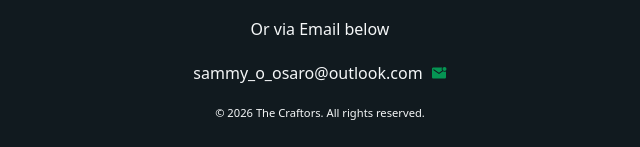
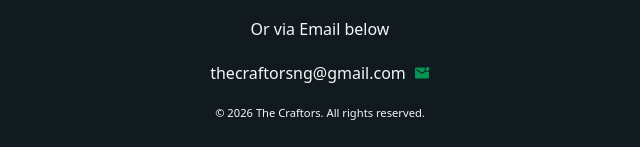
Before and after one commit to sicktooth/theCraftors, a website: page index.html in a window 1280 px wide. Shown: the part 2398-2545 px from the top of the page, 320-960 px from the left. Drawn offline with nearby package versions, Linux system fonts and the light colour scheme.

Commit message:
Update contact email in index.html

```diff
--- a/index.html
+++ b/index.html
@@ -14,7 +14,7 @@
         <meta name="viewport" content="width=device-width, initial-scale=1.0">
         <title>Welcome | The Craftors</title>
         <!-- Primary SEO -->
-        <meta name="description" content="Freelance web developer building fast, responsive, SEO-friendly websites. Transparent pricing and timely delivery. Contact: sammy_o_osaro@outlook.com">
+        <meta name="description" content="Freelance web developer building fast, responsive, SEO-friendly websites. Transparent pricing and timely delivery. Contact: thecraftorsng@gmail.com">
         <meta name="keywords" content="web developer, freelance web developer, responsive websites, SEO-friendly websites, The Craftors, web design, front-end developer">
         <meta name="author" content="Samuel Ogboru">
         <meta name="robots" content="index, follow">
@@ -46,7 +46,7 @@
             "name": "Samuel Ogboru",
             "alternateName": "The Craftors",
             "url": "https://the-craftors.vercel.app/",
-            "email": "mailto:sammy_o_osaro@outlook.com",
+            "email": "mailto:thecraftorsng@gmail.com",
             "jobTitle": "Freelance Web Developer",
             "description": "I build fast, responsive, SEO-friendly websites with clear timelines and transparent pricing.",
             "sameAs": [
@@ -92,7 +92,7 @@
                 <footer class="flex flex-col mt-auto pb-2.5">
 
                     <div class="pb-3">
-                        <a class="flex items-center gap-2 hover:text-craftors-accent transition-all" href="mailto:sammy_o_osaro@outlook.com">sammy_o_osaro@outlook.com <ion-icon class="text-craftors-accent" name="mail-unread"></ion-icon></a>
+                        <a class="flex items-center gap-2 hover:text-craftors-accent transition-all" href="mailto:thecraftorsng@gmail.com">thecraftorsng@gmail.com <ion-icon class="text-craftors-accent" name="mail-unread"></ion-icon></a>
                     </div>
                     <p class="text-[0.75rem] mt-5">&copy; 2026 The Craftors. All rights reserved.</p>
                 </footer>
@@ -313,7 +313,7 @@
                     <div class="flex gap-5 mt-3 md:mt-0 flex-col items-center">
                         <a href="https://wa.me/message/BA5RD2ZLGZ7TH1" target="_blank" rel="noopener noreferrer" class="hover:text-craftors-accent transition-all flex items-center gap-2">Contact via Whatsapp <ion-icon class="text-craftors-accent" name="logo-whatsapp"></ion-icon></a>
                         <p>Or via Email below</p>
-                        <a class="hover:text-craftors-accent transition-all flex items-center gap-2" href="mailto:sammy_o_osaro@outlook.com">sammy_o_osaro@outlook.com <ion-icon class="text-craftors-accent" name="mail-unread"></ion-icon></a>
+                        <a class="hover:text-craftors-accent transition-all flex items-center gap-2" href="mailto:thecraftorsng@gmail.com">thecraftorsng@gmail.com <ion-icon class="text-craftors-accent" name="mail-unread"></ion-icon></a>
                         <p class="text-[0.7rem]">&copy; 2026 The Craftors. All rights reserved.</p>
                         <!-- <a href="#" class="hover:text-craftors-accent transition-all">Privacy Policy</a> -->
                     </div>
```
